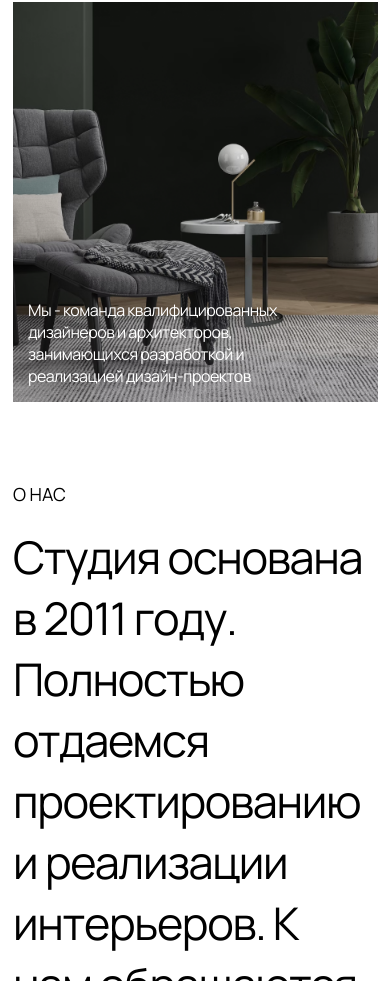
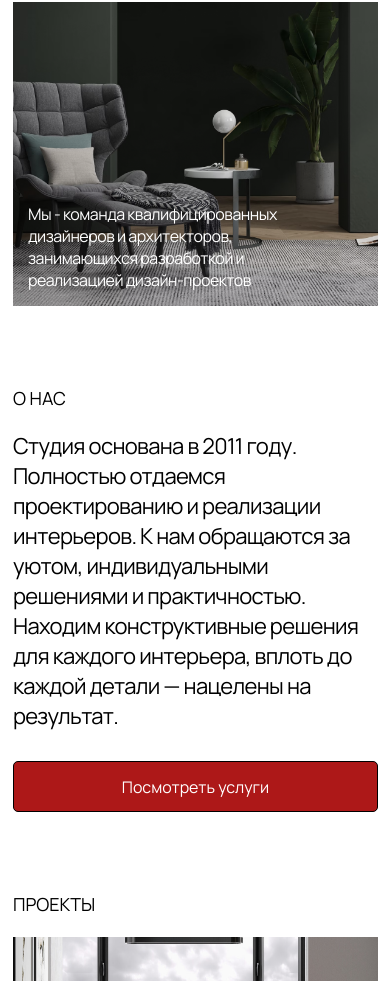
Before and after one commit to Azizakii/metrika-improved-version, a plain HTML site: page index.html in a window 390 px wide. Shown: the part 119-1100 px from the top of the page. Drawn offline with Linux system fonts and the light colour scheme.

Commit message:
2 intro.css

```diff
--- a/styles/intro.css
+++ b/styles/intro.css
@@ -32,13 +32,6 @@
 }
 
 
-.title {
-    font-weight: 400;
-    margin-bottom: 31px;
-    font-style: 18px;
-    line-height: 25px;
-    font-size: 18px;
-}
 
 .about__text {
     max-width: 1050px;
@@ -81,6 +74,10 @@
     .hero {
         margin-bottom: 120px;
     }
+    .about__text {
+        font-size: 35px;
+        line-height: 48px;
+    }
 }
 
 
@@ -106,4 +103,18 @@
     .hero {
         margin-bottom: 80px;
     }
+
+    .title-image {
+        height: 304px;
+    }
+    .about__text {
+        font-size: 22px;
+        line-height: 30px;
+    }
+    .about__button {
+        height: 51px;
+        width: 100%;
+        font-size: 16px;
+        line-height: 51px;
+    }
 }
```
